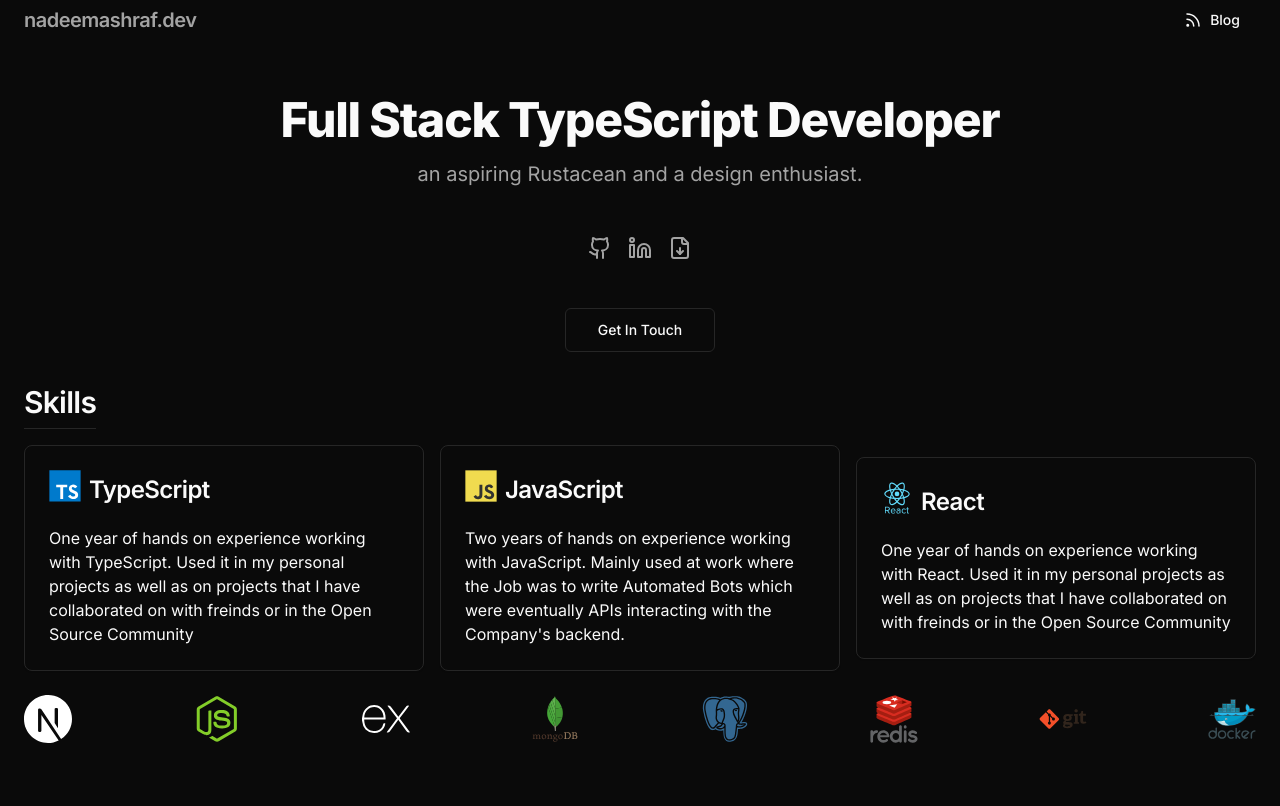
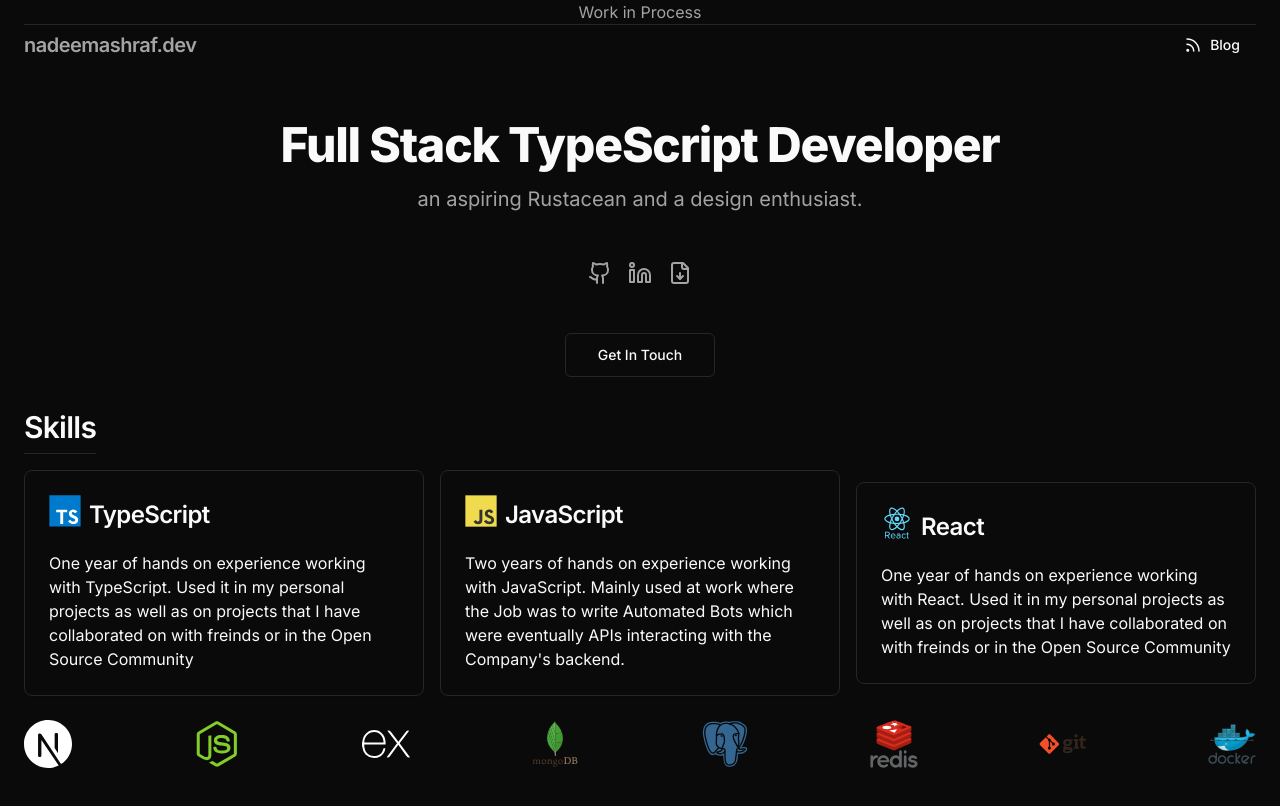
Before and after one commit to devnadeemashraf/Portfolio, a Next.js app: page / in a window 1280 px wide. Built offline with nearby package versions, Linux system fonts and the light colour scheme.

Commit message:
Add work in process banner

```diff
--- a/src/components/shared/navbar/index.tsx
+++ b/src/components/shared/navbar/index.tsx
@@ -10,6 +10,10 @@ const Navbar = () => {
   const { toast } = useToast();
 
   return (
+    <>
+      <header className="sticky w-full text-muted-foreground text-center border-b">
+        <span>Work in Process</span>
+      </header>
       <header className="navbar">
         <Link href="/">
           <h4 className="scroll-m-20 text-xl font-semibold tracking-tight text-muted-foreground">
@@ -33,6 +37,7 @@ const Navbar = () => {
           <span>Blog</span>
         </Button>
       </header>
+    </>
   );
 };
 
```
Lines whose indentation alone changed are shown as unchanged.
